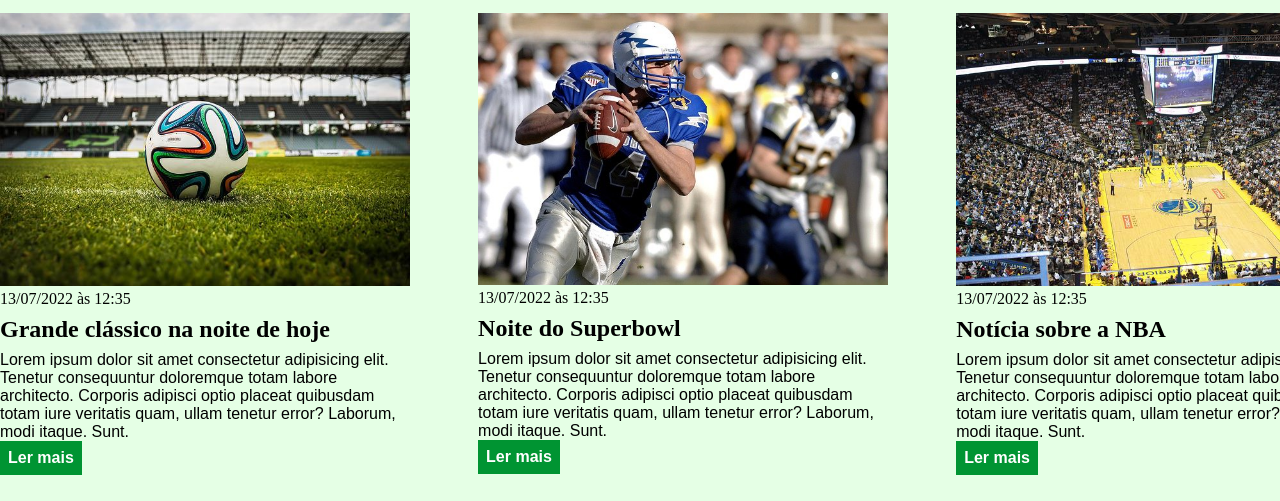
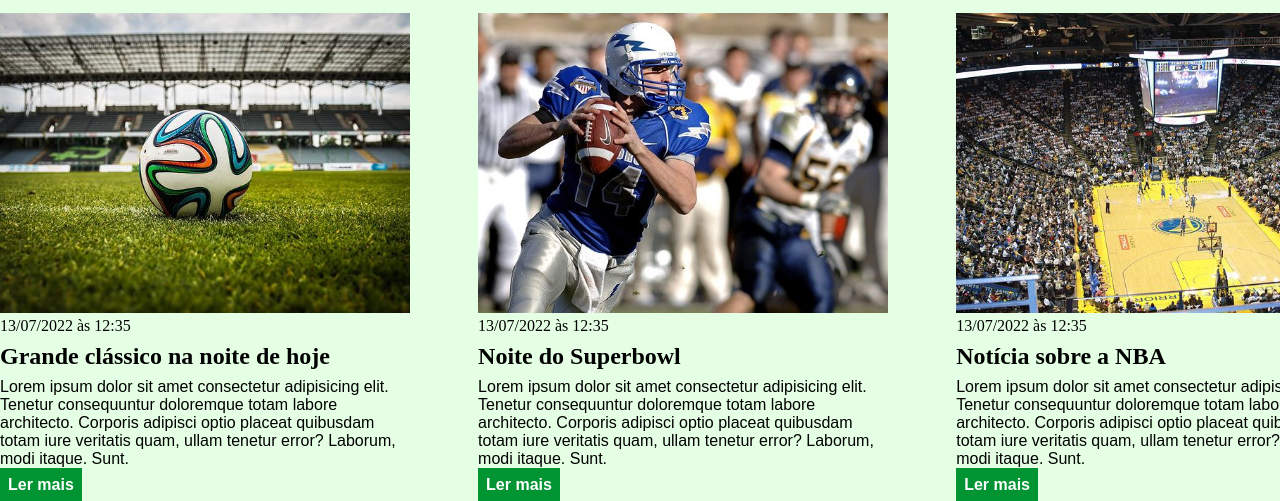
Before and after one commit to SidiLara/curso_ebac_frontend, a plain HTML site: page index.html in a window 1280 px wide. Shown: the part 125-626 px from the top of the page. Drawn offline with Linux system fonts and the light colour scheme.

Commit message:
regulando tamanhos de imagens

```diff
--- a/main.css
+++ b/main.css
@@ -39,8 +39,11 @@
 }
 
 .articles article img{
-    /*height: 180px;*/
+    /*height: 180px;
+    width: 100%;*/
     width: 100%;
+    height: 300px;
+    object-fit: cover;
 }
 
 .articles article {
```
